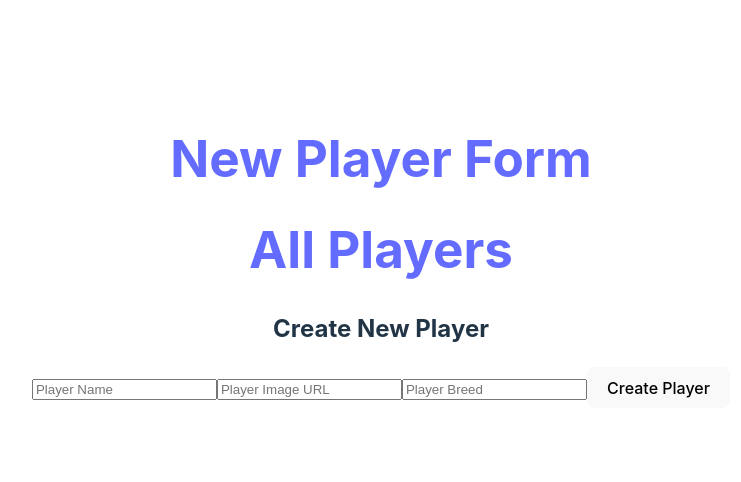
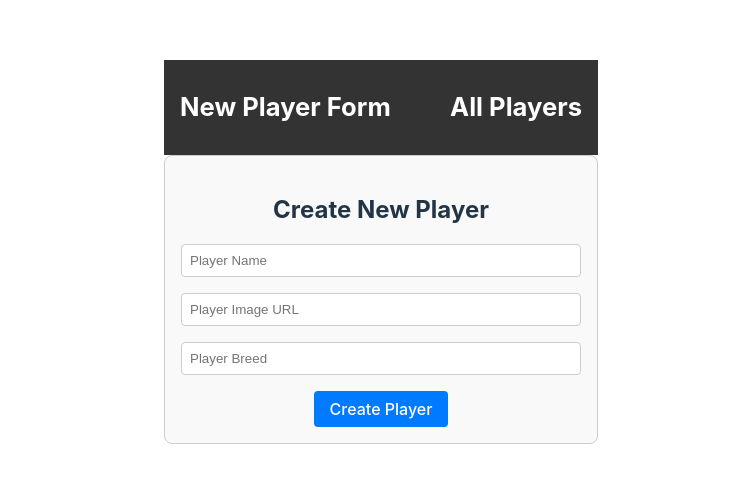
Before and after one commit to WulfCoDev/PuppyBowlReact2.0, a React (Vite) app: page /newplayerform in a window 1280 px wide. Shown: the part 148-630 px from the top of the page, without its empty margins (259-1000 px from the left). Built offline with nearby package versions, Linux system fonts and the light colour scheme.

Commit message:
more css

```diff
--- a/src/components/NavBar.jsx
+++ b/src/components/NavBar.jsx
@@ -1,12 +1,13 @@
 import {Link} from 'react-router-dom'
+import '../styles.css'
 
 
 const NavBar = () => {
     return (
-        <>
+        <div className='navbar'>
         <Link to={"/newplayerform"}>{<h1>New Player Form</h1>}</Link>
         <Link to={'/'}>{<h1>All Players</h1>}</Link>
-        </>
+        </div>
     )
 };
 
--- a/src/components/NewPlayerForm.jsx
+++ b/src/components/NewPlayerForm.jsx
@@ -32,7 +32,7 @@ function NewPlayerForm() {
   };
 
   return (
-    <div>
+    <div className='new-player-form'>
       <h2>Create New Player</h2>
       <input
         type="text"
--- a/src/styles.css
+++ b/src/styles.css
@@ -86,3 +86,65 @@
     border-radius: 4px;
     cursor: pointer;
   }
+
+  /* NavBar */
+.navbar {
+    background-color: #333;
+    color: white;
+    padding: 16px;
+    display: flex;
+    justify-content: space-between;
+    position: top;
+    top: 0;
+    left: 0;
+    right: 0;
+  }
+
+  .navbar a {
+    color: white;
+    text-decoration: none;
+    margin-right: 16px;
+    font-size: 0.5rem;
+  }
+
+  .navbar a:last-child {
+    margin-right: 0;
+  }
+
+  /* New Player Form */
+.new-player-form {
+    max-width: 400px;
+    margin: 0 auto;
+    padding: 16px;
+    border: 1px solid #ccc;
+    border-radius: 8px;
+    background-color: #f9f9f9;
+    text-align: center; /* Center the content */
+  }
+
+  .new-player-form h2 {
+    font-size: 1.5rem;
+    margin-bottom: 16px;
+  }
+
+  .new-player-form input {
+    width: 100%;
+    padding: 8px;
+    margin-bottom: 16px;
+    border: 1px solid #ccc;
+    border-radius: 4px;
+    box-sizing: border-box; /* Include padding and border in width */
+  }
+
+  .new-player-form button {
+    background-color: #007bff;
+    color: white;
+    border: none;
+    padding: 8px 16px;
+    border-radius: 4px;
+    cursor: pointer;
+  }
+
+  .new-player-form button:hover {
+    background-color: #0056b3;
+  }
```
